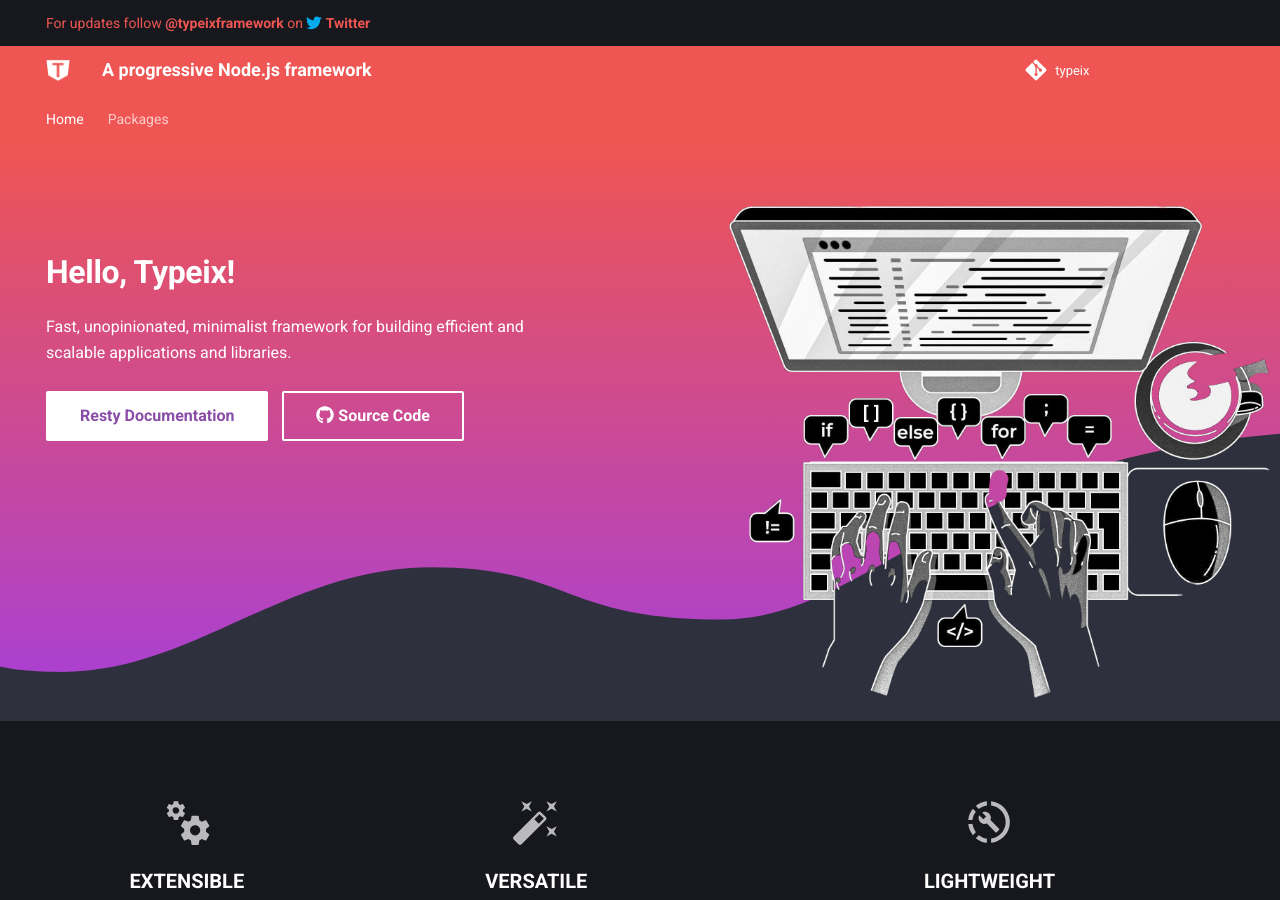
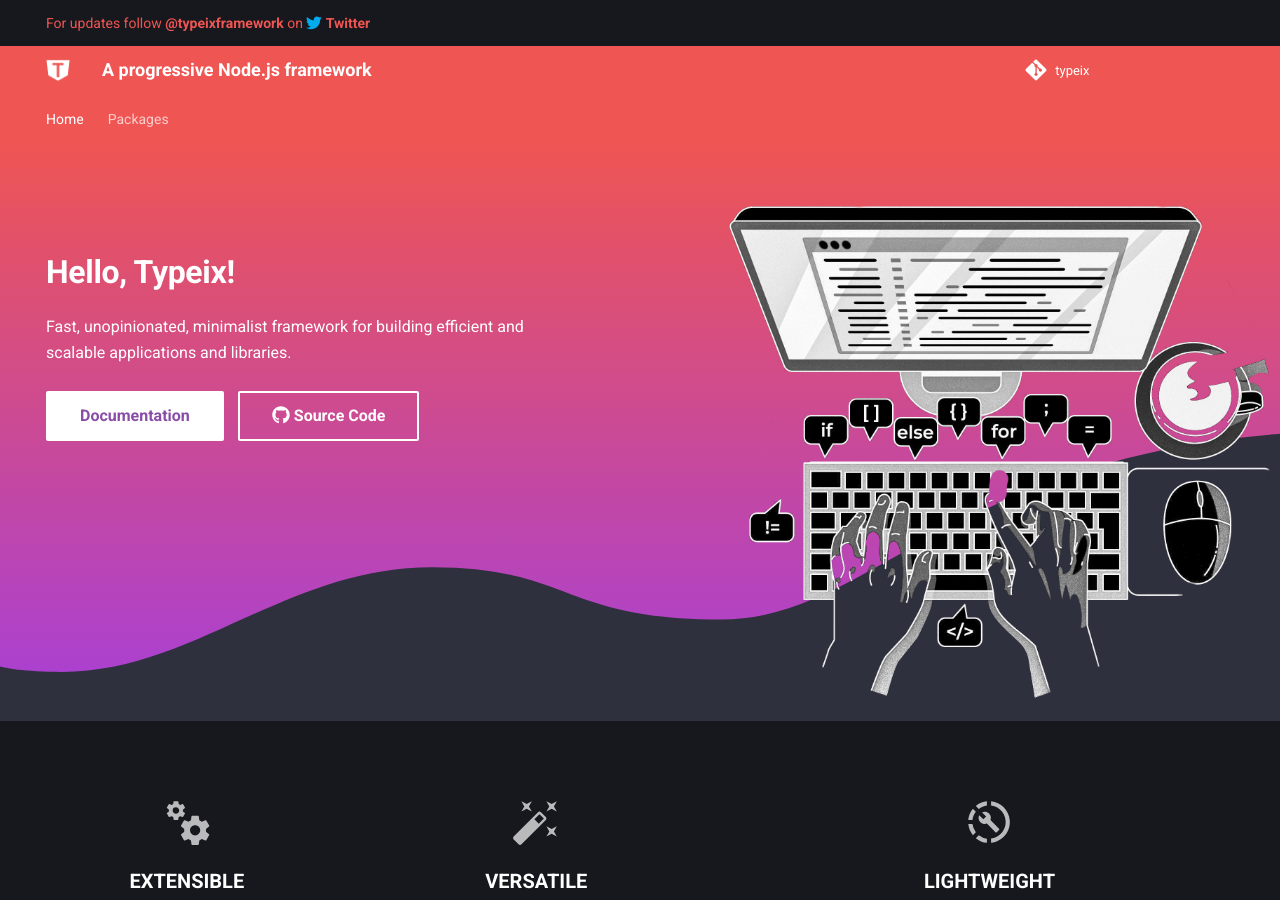
Before and after one commit to typeix/typeix.github.io, an MkDocs documentation site: the page built from docs/index.md, in a window 1280 px wide and 900 px high. Built offline with MkDocs 1.6.1 and Material for MkDocs 9.7.7, drawn with Linux system fonts in a browser that asks for light colours; comment, search, counter and statistics services are not loaded.

Commit message:
Added missing files

```diff
--- a/theme/home.html
+++ b/theme/home.html
@@ -12,7 +12,7 @@
                 <p>{{ config.home.intro_section.description }}</p>
                 <a href="{{ config.docs_url | url }}" title="{{ page.next_page.title | e }}"
                    class="md-button md-button--primary">
-                    Resty Documentation
+                    Documentation
                 </a>
                 <a href="{{ config.repo_url | url }}" class="md-button">
                     <i class="twemoji">{% include ".icons/fontawesome/brands/github.svg" %}</i>
```
Also changed, not shown: docs/assets/module-object-tree.png (added), docs/assets/modules.png (added).
